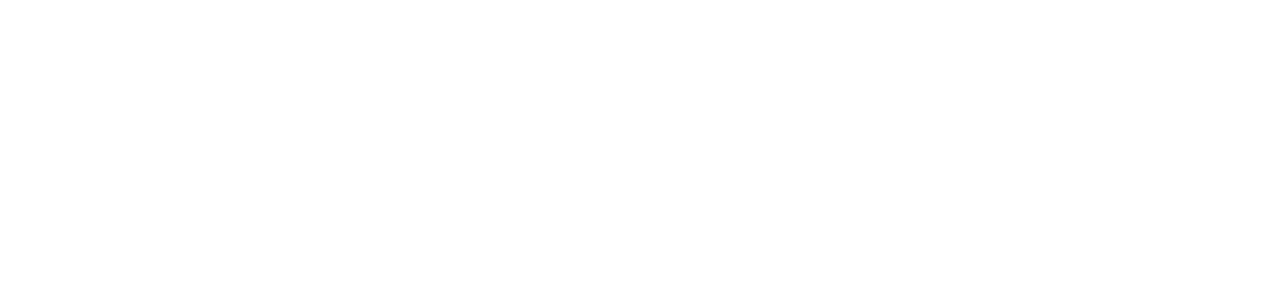
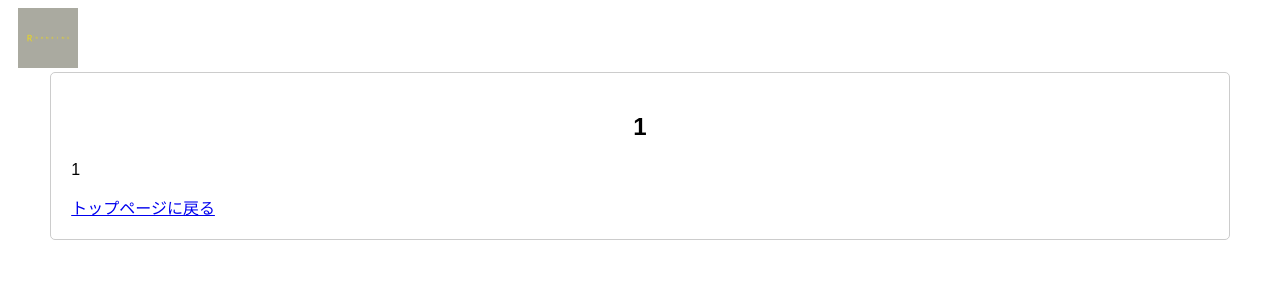
Before and after one commit to 3104yoshi/Myblog, a Vue app in the folder src/frontend/: page /article/1/1 in a window 1280 px wide. Before the commit this address had no page. Shown: the top 300 px of the page. Built offline with nearby package versions, Linux system fonts and the light colour scheme.

Commit message:
add article view

```diff
--- a/src/frontend/src/components/ArticleComponent.vue
+++ /dev/null
@@ -1,11 +0,0 @@
-<script setup>
-const article = defineProps(['title', 'body'])
-
-</script>
-
-<template>
-    <div class="article">
-        <p>{{ article.title }}</p>
-        <p>{{ article.body }}</p>
-    </div>
-</template>
--- /dev/null
+++ b/src/frontend/src/components/ArticleHeadlineComponent.vue
@@ -0,0 +1,20 @@
+<script setup>
+const article = defineProps(['title'])
+
+</script>
+
+<template>
+    <div class="article">
+        <p>{{ article.title }}</p>
+    </div>
+</template>
+
+<style>
+.article {
+    color: #000;
+    border: 1px solid black;
+    padding: 10px;
+    margin: 10px;
+    text-align: center;
+}
+</style>
--- a/src/frontend/src/router/index.js
+++ b/src/frontend/src/router/index.js
@@ -7,6 +7,7 @@
 import PostView from "../views/PostView.vue";
 import CanPostView from "../views/CanPostView.vue";
 import LogoutView from "../views/LogoutView.vue";
+import ArticleView from "../views/ArticleView.vue";
 
 const routes = [
   {
@@ -49,6 +50,12 @@
     props : (route) => ({ PostStatus: route.params.PostStatus }),
   },
   {
+    path: "/article/:title/:content",
+    name: "article",
+    component: ArticleView,
+    props : (route) => ({ title: route.params.title, content: route.params.content }),
+  },
+  {
     path: "/*",
     component: NotFoundView,
   },
--- /dev/null
+++ b/src/frontend/src/views/ArticleView.vue
@@ -0,0 +1,17 @@
+<script setup>
+import { useRoute } from "vue-router";
+import HeaderComponent from '../components/HeaderComponentLogoOnly.vue';
+
+const route = useRoute();
+const title = route.params.title
+const content = route.params.content
+</script>
+
+<template>
+  <HeaderComponent/>
+    <div class="container">
+    <h2>{{ title }}</h2>
+    <p>{{ content }}</p>
+    <a href="/">トップページに戻る</a>
+  </div>
+</template>
--- a/src/frontend/src/views/HomeView.vue
+++ b/src/frontend/src/views/HomeView.vue
@@ -1,6 +1,6 @@
 <script setup>
 import HeaderComponent from '../components/HeaderComponentWithAuth.vue';
-import ArticleComponent from '../components/ArticleComponent.vue';
+import ArticleHeadlineComponent from '../components/ArticleHeadlineComponent.vue';
 import axios from 'axios';
 import { onMounted, ref } from 'vue';
 
@@ -25,7 +25,9 @@
   <HeaderComponent/>
   <div id="body">
     <ul id="articles">
-      <ArticleComponent v-for="article in articles" :key="article.title" :title="article.title" :content="article.content" class="article"/>
+      <router-link v-bind:to="{ name: 'article', params: { title: article.title, content: article.content } }" v-for="article in articles" :key="article.title">
+        <ArticleHeadlineComponent :title="article.title" :content="article.content" class="article"/>
+      </router-link>
     </ul>
   </div>
 </template>
```
